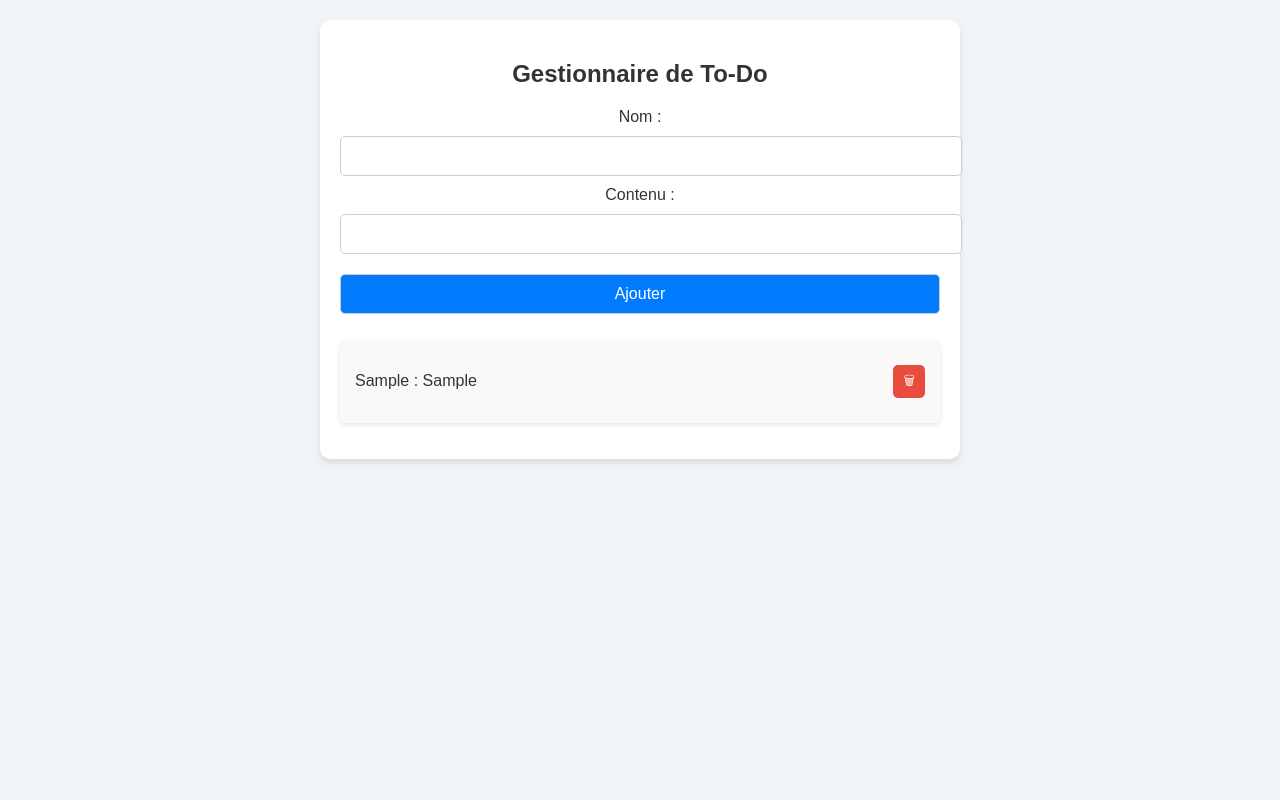
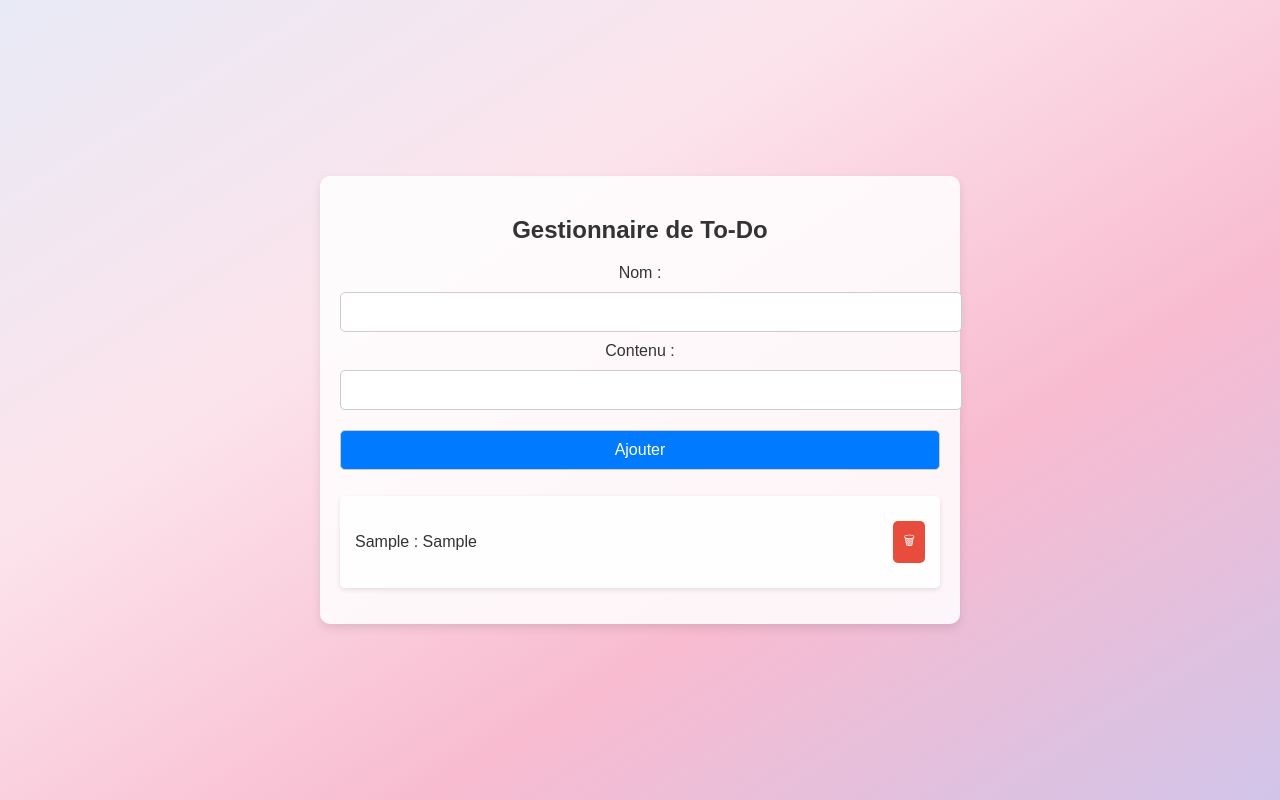
Before and after one commit to KhOussamaa/ToDoList, a plain HTML site: page index.html in a window 1280 px wide. Both pictures are taken after typing "Sample", "Sample" into the empty fields and a click on the button "Ajouter". Drawn offline with Linux system fonts and the light colour scheme.

Commit message:
style.css

```diff
--- a/style.css
+++ b/style.css
@@ -1,19 +1,23 @@
 body {
     font-family: 'Poppins', sans-serif;
-    background-color: #f0f4f8;
+    background: linear-gradient(to bottom right, #E8EAF6, #FCE4EC, #F8BBD0, #D1C4E9);
     margin: 0;
     padding: 0;
     color: #333;
     text-align: center;
+    display: flex;
+    justify-content: center;
+    align-items: center;
+    height: 100vh;
 }
 
 .container {
     max-width: 600px;
     margin: 20px auto;
     padding: 20px;
-    background-color: #fff;
+    background-color: rgba(255, 255, 255, 0.85);
     border-radius: 10px;
-    box-shadow: 0px 4px 6px rgba(0, 0, 0, 0.1);
+    box-shadow: 0px 4px 10px rgba(0, 0, 0, 0.1);
 }
 
 h2 {
@@ -34,7 +38,7 @@ button {
     background-color: #007BFF;
     color: white;
     cursor: pointer;
-    transition: background-color 0.3s;
+    transition: background-color 0.3s ease-in-out;
 }
 
 button:hover {
@@ -51,7 +55,7 @@ ul {
 }
 
 li {
-    background-color: #f9f9f9;
+    background-color: rgba(255, 255, 255, 0.9);
     padding: 15px;
     margin-bottom: 10px;
     border-radius: 5px;
@@ -59,10 +63,11 @@ li {
     justify-content: space-between;
     align-items: center;
     box-shadow: 0px 2px 5px rgba(0, 0, 0, 0.1);
+    transition: background-color 0.3s ease-in-out;
 }
 
 li:hover {
-    background-color: #f0f0f0;
+    background-color: rgba(240, 240, 240, 0.9);
 }
 
 .delete-btn {
@@ -70,13 +75,12 @@ li:hover {
     color: white;
     border: none;
     cursor: pointer;
-    padding: 10px 10px;
+    padding: 10px;
     border-radius: 5px;
     font-size: 0.8rem;
-    line-height: 1;
     width: auto;
-    height: auto;
 }
+
 .delete-btn:hover {
     background-color: #c0392b;
 }
```
